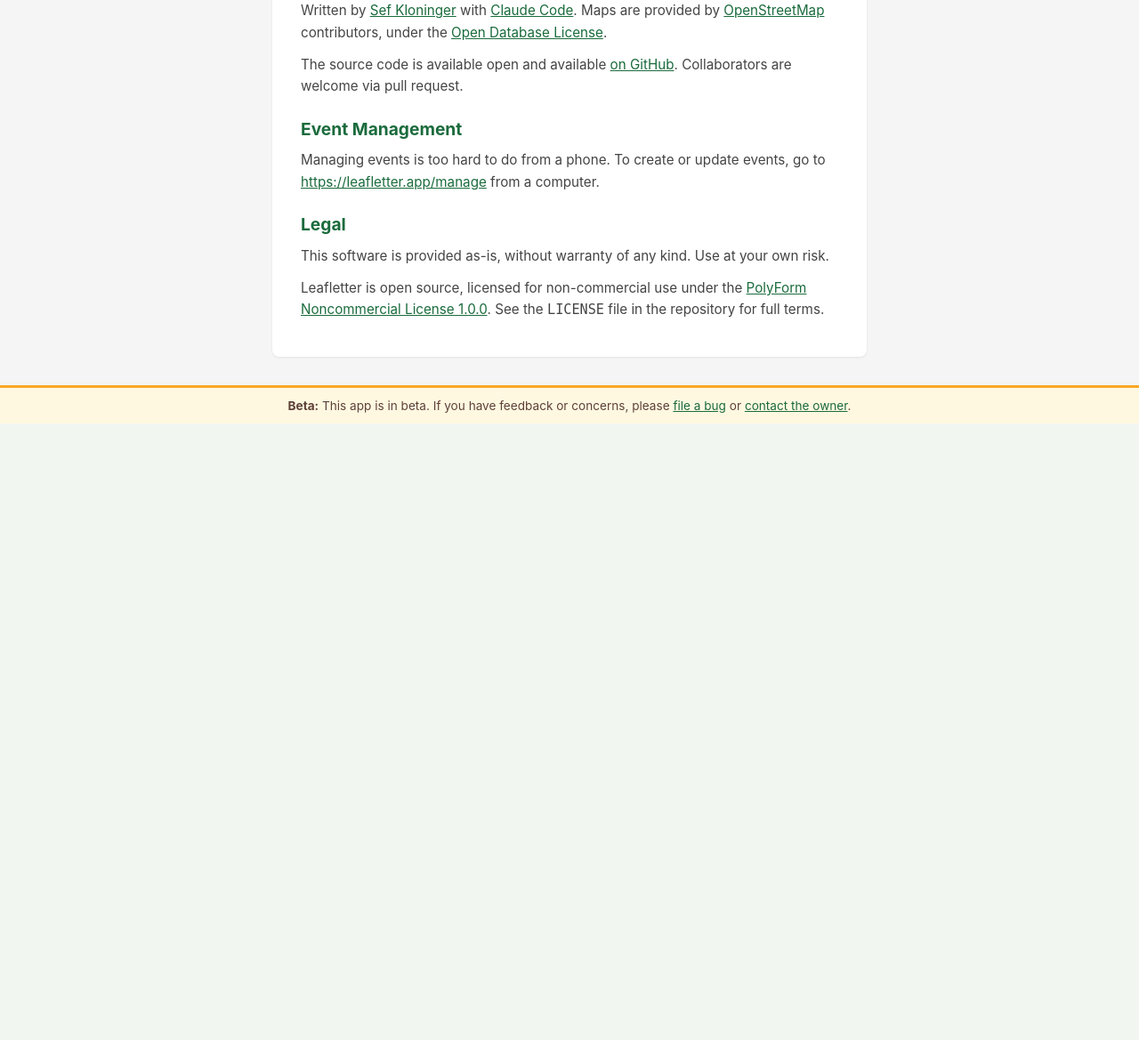
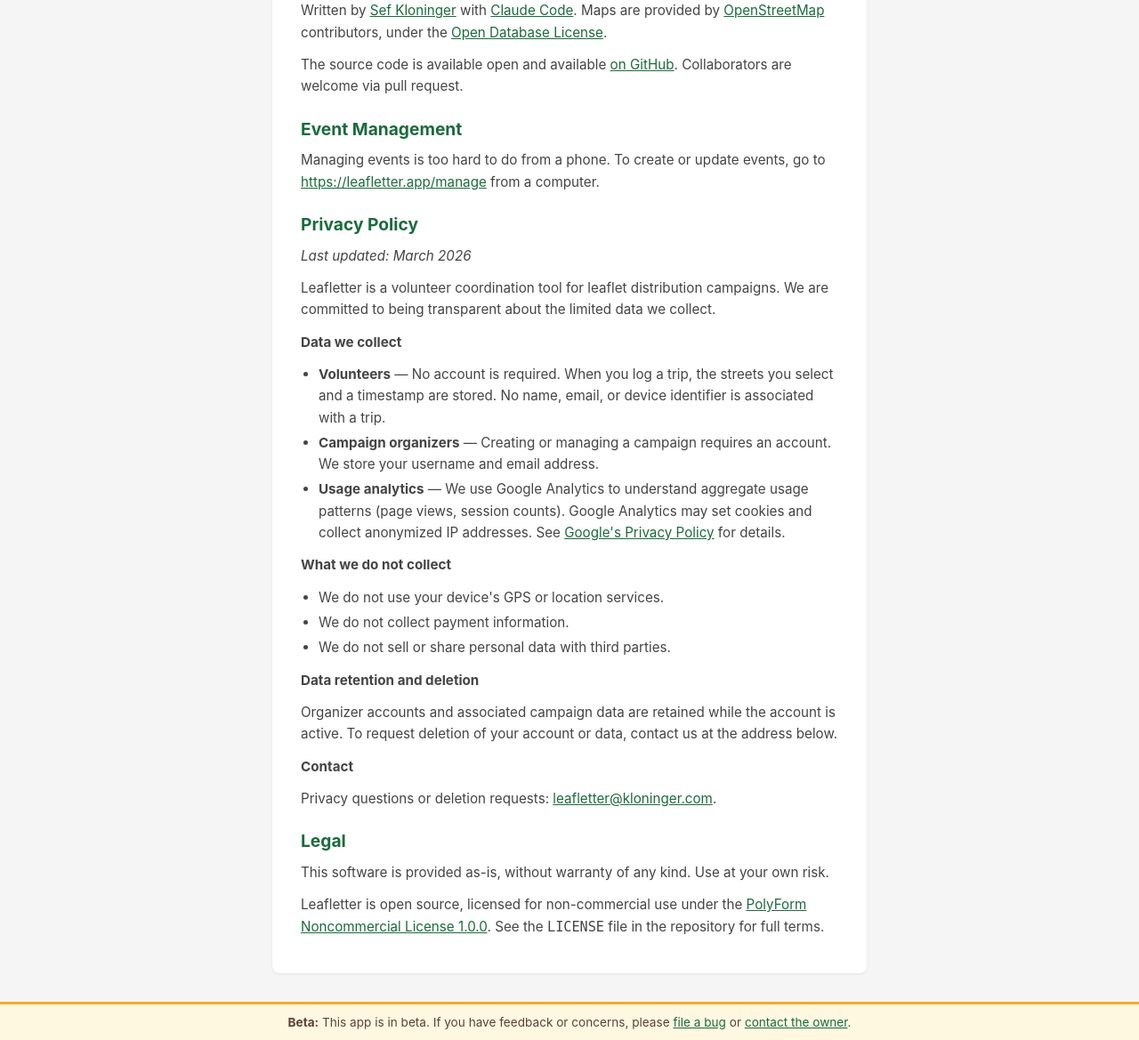
Before and after one commit to sefk/leafletter-app, a Django app: page /about/ in a window 1280 px wide. Shown: the part 729-1898 px from the top of the page at 89% size. Before the commit the page ends 1205 px from the top, so only its background shows below. Run offline with Django 5.2, Linux system fonts and the light colour scheme; parts of the project's set-up code (start-up, migrations or seed data) failed here and were passed over.

Commit message:
Add privacy policy section to about page
Covers data collected (volunteer trips, organizer accounts, Google Analytics),
what is not collected (GPS, payments, no data selling), retention/deletion policy,
and contact email for privacy requests. Anchored at /about/#privacy for App Store submission.

```diff
--- a/campaigns/templates/campaigns/about.html
+++ b/campaigns/templates/campaigns/about.html
@@ -120,6 +120,48 @@
       from a computer.
     </p>
 
+    <h2 id="privacy">Privacy Policy</h2>
+    <p><em>Last updated: March 2026</em></p>
+
+    <p>
+      Leafletter is a volunteer coordination tool for leaflet distribution campaigns.
+      We are committed to being transparent about the limited data we collect.
+    </p>
+
+    <p><strong>Data we collect</strong></p>
+    <ul>
+      <li><strong>Volunteers</strong> — No account is required. When you log a trip,
+        the streets you select and a timestamp are stored. No name, email, or
+        device identifier is associated with a trip.</li>
+      <li><strong>Campaign organizers</strong> — Creating or managing a campaign
+        requires an account. We store your username and email address.</li>
+      <li><strong>Usage analytics</strong> — We use Google Analytics to understand
+        aggregate usage patterns (page views, session counts). Google Analytics
+        may set cookies and collect anonymized IP addresses. See
+        <a href="https://policies.google.com/privacy" target="_blank" rel="noopener">Google's Privacy Policy</a>
+        for details.</li>
+    </ul>
+
+    <p><strong>What we do not collect</strong></p>
+    <ul>
+      <li>We do not use your device's GPS or location services.</li>
+      <li>We do not collect payment information.</li>
+      <li>We do not sell or share personal data with third parties.</li>
+    </ul>
+
+    <p><strong>Data retention and deletion</strong></p>
+    <p>
+      Organizer accounts and associated campaign data are retained while the account
+      is active. To request deletion of your account or data, contact us at the
+      address below.
+    </p>
+
+    <p><strong>Contact</strong></p>
+    <p>
+      Privacy questions or deletion requests:
+      <a href="mailto:leafletter@kloninger.com">leafletter@kloninger.com</a>.
+    </p>
+
     <h2>Legal</h2>
     <p>
       This software is provided as-is, without warranty of any kind.
```
